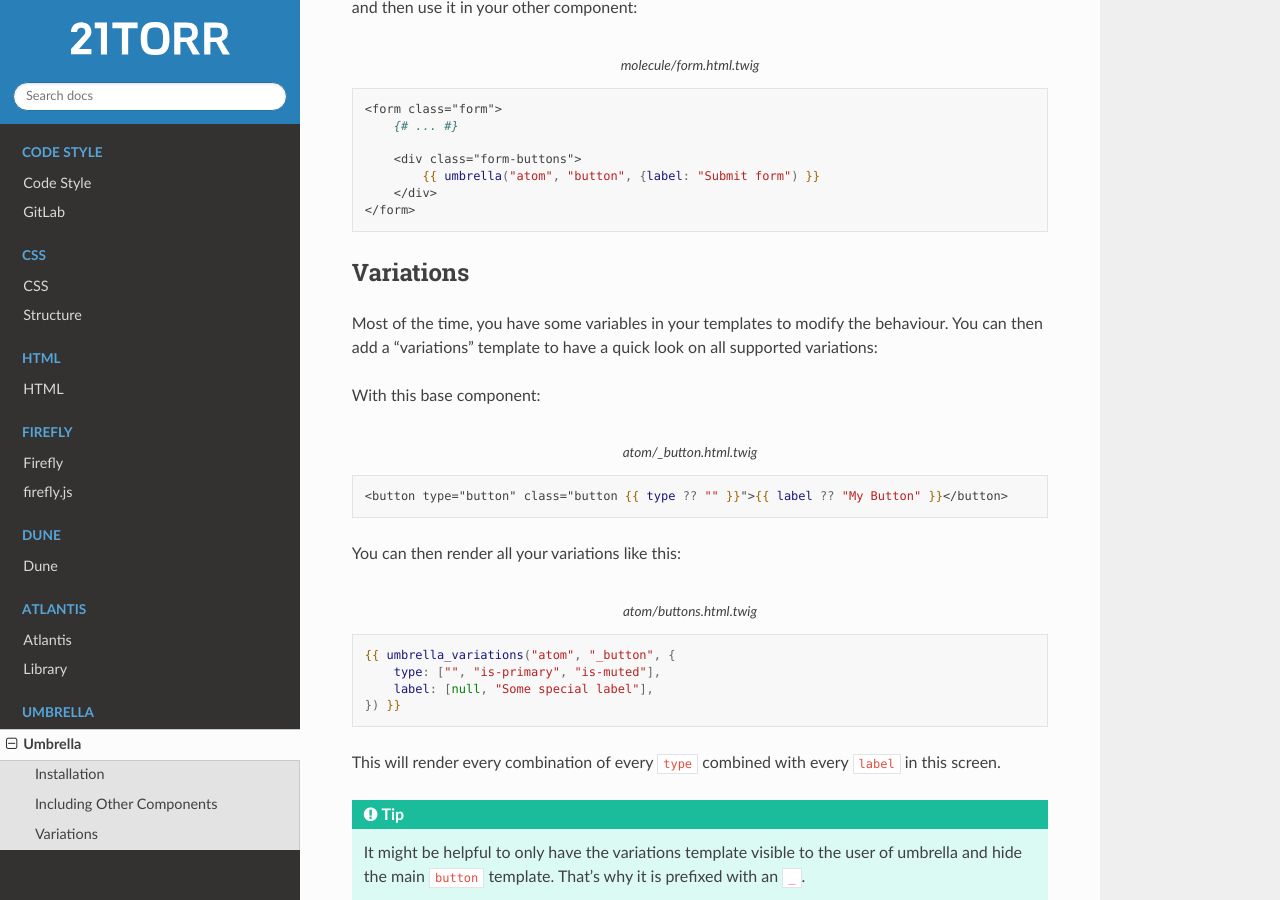
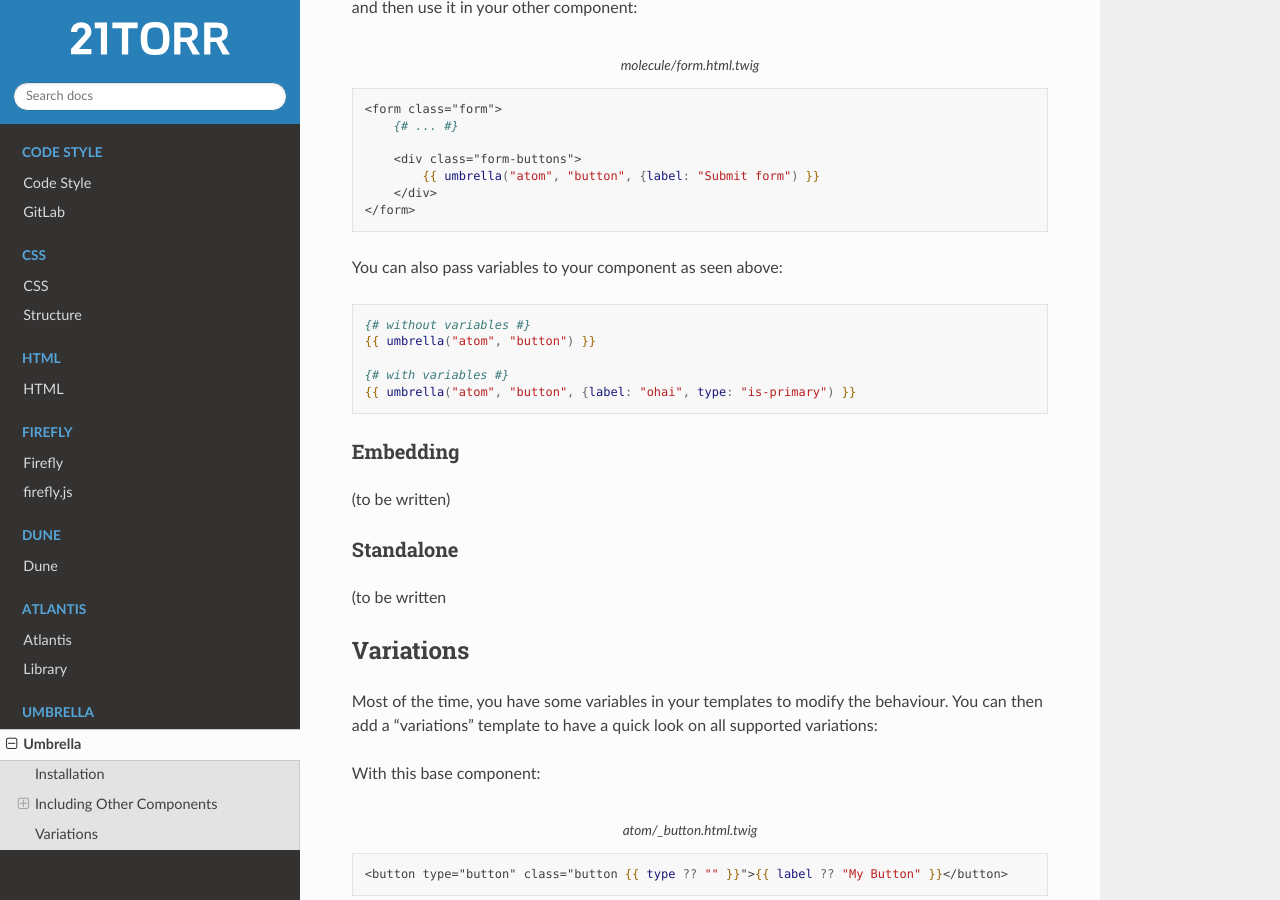
Before and after one commit to 21TORR/docs-old, a Sphinx documentation site: the page built from docs/umbrella/index.rst, in a window 1280 px wide and 900 px high, scrolled down 549 px. Built offline with Sphinx 7.4.7 and the Read the Docs theme 2.0.0, drawn with Linux system fonts in a browser that asks for light colours.

Commit message:
Extend variables

```diff
--- a/docs/umbrella/index.rst
+++ b/docs/umbrella/index.rst
@@ -35,6 +35,31 @@
         </div>
     </form>
 
+You can also pass variables to your component as seen above:
+
+.. code-block:: twig
+
+    {# without variables #}
+    {{ umbrella("atom", "button") }}
+
+    {# with variables #}
+    {{ umbrella("atom", "button", {label: "ohai", type: "is-primary") }}
+
+
+
+Embedding
+=========
+
+(to be written)
+
+
+
+Standalone
+==========
+
+(to be written
+
+
 
 Variations
 ##########
```
